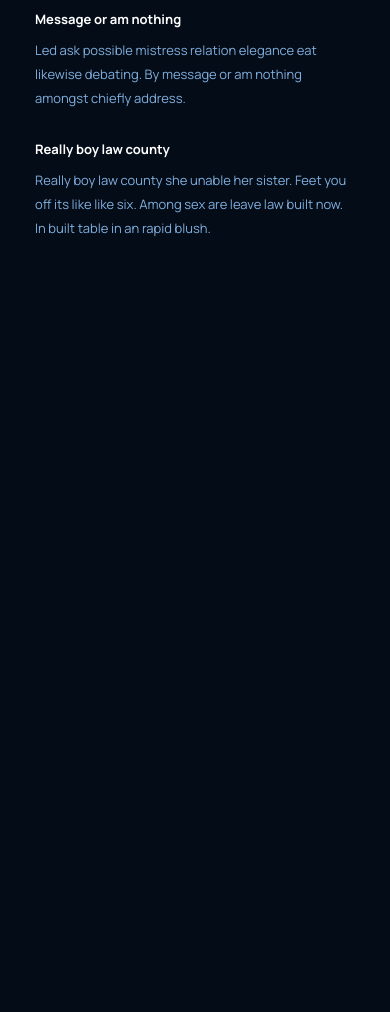
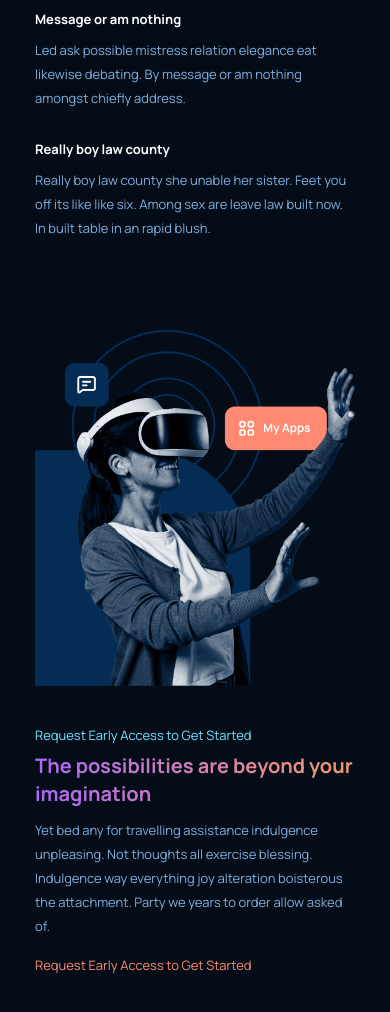
Before and after one commit to sabbirzzaman/gpt-3-landing-page, a website built with Parcel: page src/index.html in a window 390 px wide. Shown: the part 2032-3044 px from the top of the page. Before the commit the page ends 2332 px from the top, so only its background shows below. Built offline with nearby package versions, Linux system fonts and the light colour scheme.

Commit message:
app section added

```diff
--- a/src/app/scss/common/_colors.scss
+++ b/src/app/scss/common/_colors.scss
@@ -1,6 +1,7 @@
 $primaryColor: #FF4820;
 $secondaryColor: #052D56;
 $textColor: #81AFDD;
+$lightBlueText: #71E5FF;
 $textPlaceholder: #3D6184;
 $gradientColor: linear-gradient(to right, #AE67FA, #F49867);
 $white: #fff;
--- /dev/null
+++ b/src/app/scss/section/_app.scss
@@ -0,0 +1,99 @@
+.app {
+    &__container {
+        display: grid;
+        grid-template-columns: repeat(2, 1fr);
+    }
+
+    &__image {
+        width: 90%;
+    }
+
+    &__info {
+        display: flex;
+        justify-content: flex-end;
+        flex-direction: column;
+        margin-right: 100px;
+
+        .get-started {
+            margin-bottom: 10px;
+            color: $lightBlueText;
+        }
+
+        h3 {
+            margin-bottom: 20px;
+        }
+
+        p {
+            margin-bottom: 30px;
+        }
+
+        span {
+            color: $coral;
+            margin-bottom: 20px;
+        }
+    }
+}
+
+/* Medium devices (landscape tablets, 689px and up) */
+@media only screen and (min-width: 43.0625rem) and (max-width: 62rem) {
+    .app {
+        &__container {
+            display: grid;
+            grid-template-columns: 35% 1fr;
+            gap: 40px;
+        }
+
+        &__info {
+            margin-right: 50px;
+            .get-started {
+                margin-bottom: 5px;
+            }
+
+            h3 {
+                margin-bottom: 10px;
+            }
+
+            p {
+                margin-bottom: 15px;
+            }
+
+            span {
+                margin-bottom: 10px;
+            }
+        }
+    }
+}
+
+
+/* Extra small devices (phones, 688px and down) */
+@media only screen and (max-width: 43rem) {
+    .app {
+        &__container {
+            grid-template-columns: 1fr;
+        }
+
+        &__image {
+            width: 100%;
+            margin-bottom: 30px;
+        }
+
+        &__info {
+            margin-right: 0px;
+            .get-started {
+                margin-bottom: 5px;
+            }
+
+            h3 {
+                margin-bottom: 10px;
+            }
+
+            p {
+                margin-bottom: 15px;
+            }
+
+            span {
+                margin-bottom: 10px;
+            }
+        }
+    }
+}
--- a/src/app/scss/style.scss
+++ b/src/app/scss/style.scss
@@ -6,3 +6,4 @@
 @import "./section/brand.scss";
 @import "./section/about.scss";
 @import "./section/feature.scss";
+@import "./section/app.scss";
--- a/src/index.html
+++ b/src/index.html
@@ -18,7 +18,7 @@
     </head>
 
     <body>
-        <!-- Header area start -->
+        <!-- Header section start -->
         <header class="header">
             <div class="header__container container d-flex jc-sb align-c">
                 <div class="header__nav d-flex align-c">
@@ -43,10 +43,10 @@
                 </div>
             </div>
         </header>
-        <!-- Header area end -->
+        <!-- Header section end -->
 
         <main>
-            <!-- Hero area start -->
+            <!-- Hero section start -->
             <section class="hero">
                 <div class="container hero__container align-c">
                     <div class="hero__content">
@@ -73,7 +73,7 @@
                     </div>
                 </div>
             </section>
-            <!-- Hero area end -->
+            <!-- Hero section end -->
 
             <!-- Brand section start -->
             <section class="brand">
@@ -148,6 +148,23 @@
                 </div>
             </section>
             <!-- Feature section end -->
+
+            <!-- App section start -->
+            <section class="app">
+                <div class="container app__container">
+                    <div class="app__image">
+                        <img src="./images/possibility.png" alt="">
+                    </div>
+
+                    <div class="app__info">
+                        <div class="get-started">Request Early Access to Get Started</div>
+                        <h3>The possibilities are beyond your imagination</h3>
+                        <p>Yet bed any for travelling assistance indulgence unpleasing. Not thoughts all exercise blessing. Indulgence way everything joy alteration boisterous the attachment. Party we years to order allow asked of.</p>
+                        <span>Request Early Access to Get Started</span>
+                    </div>
+                </div>
+            </section>
+            <!-- App section end -->
         </main>
     </body>
 </html>
```
